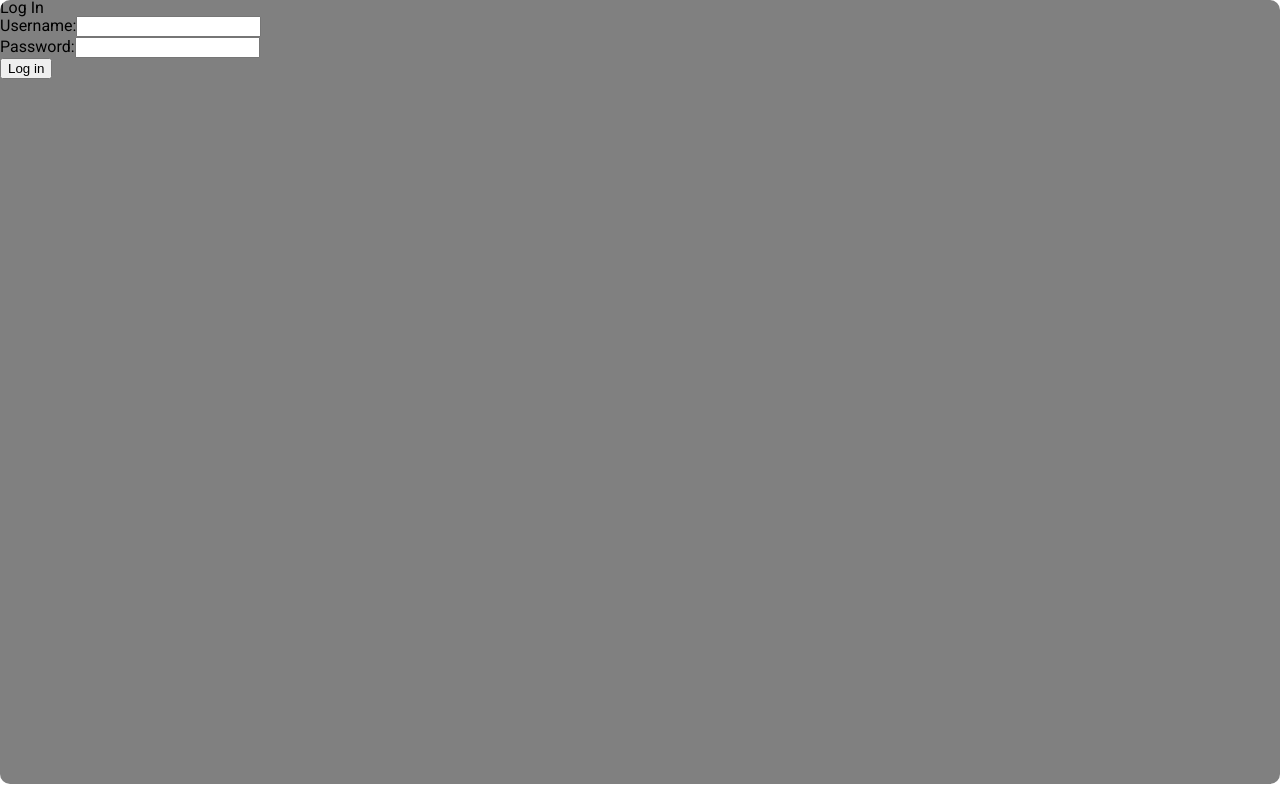
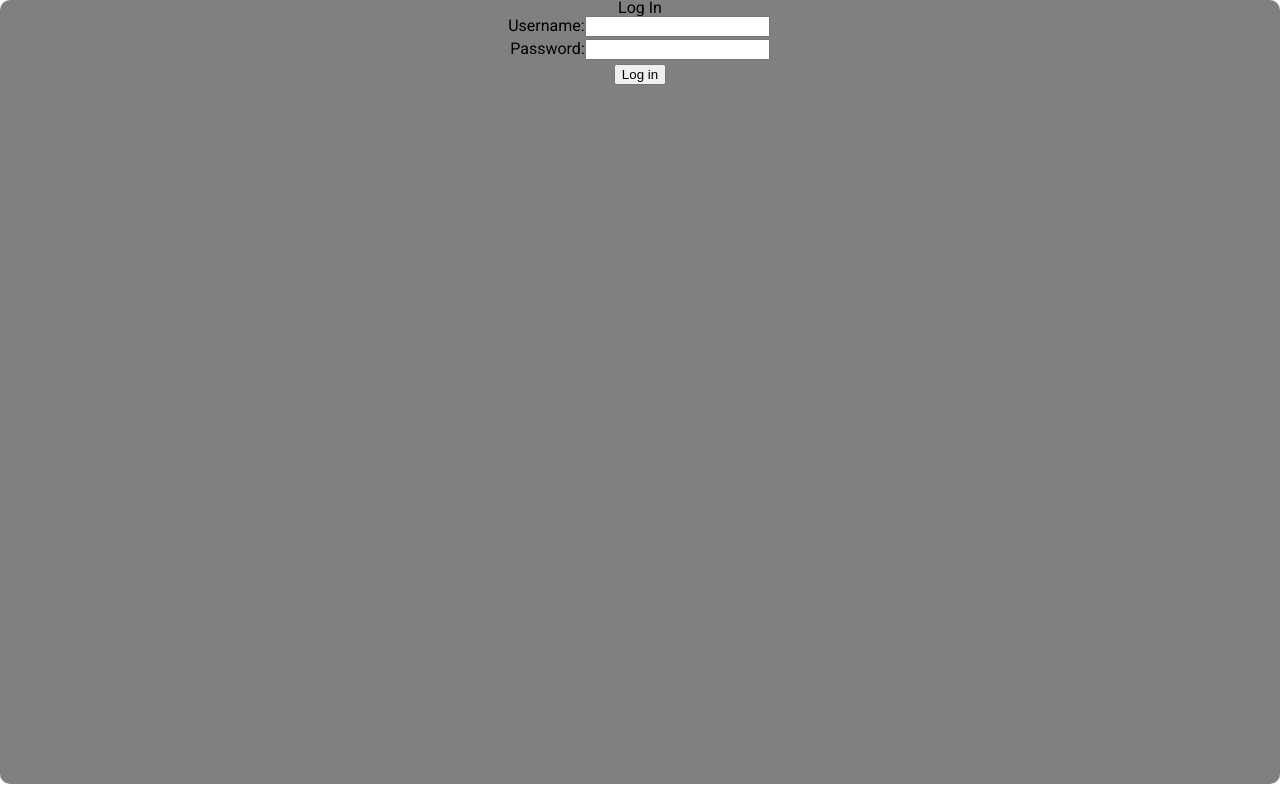
Before and after one commit to ferrarizaum/ValorantHub, a React (Create React App) app: page /#/login in a window 1280 px wide. Built offline with nearby package versions, Linux system fonts and the light colour scheme; no server answers.

Commit message:
adding upload for image

```diff
--- a/src/api/Weapons/createWeapon.js
+++ b/src/api/Weapons/createWeapon.js
@@ -1,8 +1,8 @@
 import Cookies from "js-cookie";
 
-const createWeapon = async (/*token*/ body) => {
+const createWeapon = async (body) => {
   const token = Cookies.get("token");
-
+  console.log(body);
   try {
     const response = await fetch(
       `${process.env.REACT_APP_BACKEND_ADDRESS}/weapons`,
--- a/src/components/Card.jsx
+++ b/src/components/Card.jsx
@@ -3,6 +3,8 @@ import { useNavigate } from "react-router-dom";
 
 const Card = ({ data, type }) => {
   const navigate = useNavigate();
+  console.log(data);
+  console.log(process.env.REACT_APP_BACKEND_ADDRESS);
   return (
     <>
       <div
@@ -29,7 +31,9 @@ const Card = ({ data, type }) => {
                 <img
                   style={{ maxHeight: "250px", maxWidth: "180px" }}
                   alt="feature"
-                  src={e.displayIcon}
+                  src={
+                    "https://8f78-138-97-132-206.ngrok-free.app/ADADADADA2024-09-03T18:37:01.789691.png"
+                  }
                 />
               </div>
               <div>
--- a/src/pages/CreateWeaponPage.jsx
+++ b/src/pages/CreateWeaponPage.jsx
@@ -1,4 +1,4 @@
-import React from "react";
+import React, { useState } from "react";
 import { useForm } from "react-hook-form";
 import Navbar from "../components/Navbar";
 import { useMutation } from "@tanstack/react-query";
@@ -25,14 +25,27 @@ const CreateWeaponPage = () => {
   } = useForm();
 
   const { mutate, isLoading, isError, isSuccess } = useCreateWeapon();
-  const [snackbarOpen, setSnackbarOpen] = React.useState(false);
+  const [snackbarOpen, setSnackbarOpen] = useState(false);
+  const [base64Image, setBase64Image] = useState("");
 
   const onSubmit = async (data) => {
     try {
-      await mutate(data);
+      const formData = { ...data, file: base64Image };
+      await mutate(formData);
       setSnackbarOpen(true);
     } catch (error) {
       console.error("Error submitting form:", error);
+    }
+  };
+
+  const handleImageChange = (e) => {
+    const file = e.target.files[0];
+    if (file) {
+      const reader = new FileReader();
+      reader.readAsDataURL(file);
+      reader.onloadend = () => {
+        setBase64Image(reader.result);
+      };
     }
   };
 
@@ -89,6 +102,23 @@ const CreateWeaponPage = () => {
             )}
           </div>
 
+          {/* Image Upload Field */}
+          <div>
+            <label htmlFor="imageUpload">Upload Image:</label>
+            <input
+              id="imageUpload"
+              type="file"
+              accept="image/*"
+              onChange={handleImageChange}
+            />
+          </div>
+          {base64Image && (
+            <div>
+              <h4>Image Preview:</h4>
+              <img src={base64Image} alt="Preview" style={{ width: "300px" }} />
+            </div>
+          )}
+
           <button type="submit" disabled={isLoading}>
             {isLoading ? "Creating..." : "Create Weapon"}
           </button>
--- a/src/pages/LoginPage.jsx
+++ b/src/pages/LoginPage.jsx
@@ -49,8 +49,17 @@ const LogInPage = () => {
 
   return (
     <>
+      <div
+        style={{
+          display: "flex",
+          flexDirection: "column",
+          alignItems: "center",
+        }}
+      >
         <div>
           <h2>Log In</h2>
+        </div>
+        <div>
           <form onSubmit={handleSubmit(onSubmit)}>
             <div>
               <label htmlFor="login">Username:</label>
@@ -74,7 +83,7 @@ const LogInPage = () => {
               )}
             </div>
 
-          <div>
+            <div style={{ margin: 2 }}>
               <label htmlFor="senha">Password:</label>
               <input
                 id="senha"
@@ -95,10 +104,17 @@ const LogInPage = () => {
               )}
             </div>
 
-          <button type="submit" disabled={isLoading}>
+            <div
+              style={{
+                textAlign: "center",
+              }}
+            >
+              <button style={{ margin: 2 }} type="submit" disabled={isLoading}>
                 {isLoading ? "Logging in..." : "Log in"}
               </button>
+            </div>
           </form>
+        </div>
       </div>
 
       <Snackbar
```
Lines whose indentation alone changed are shown as unchanged.
